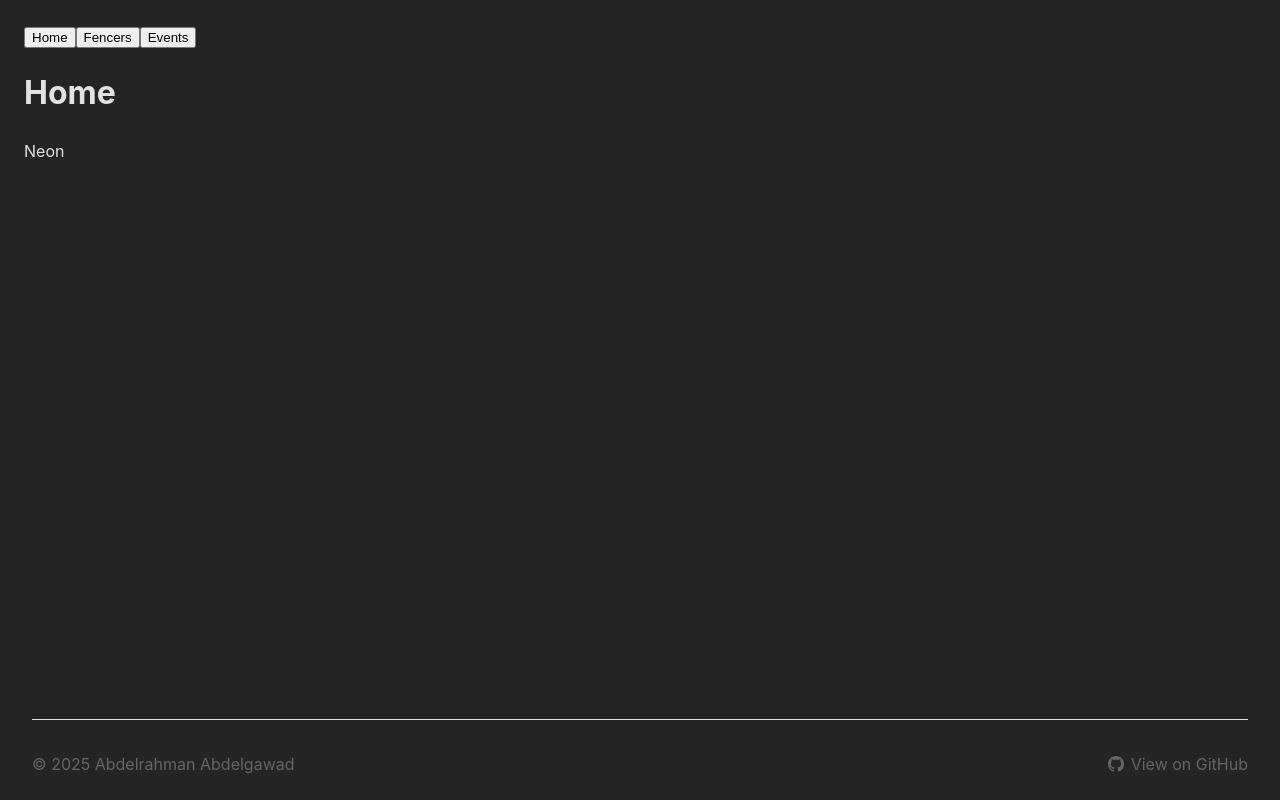
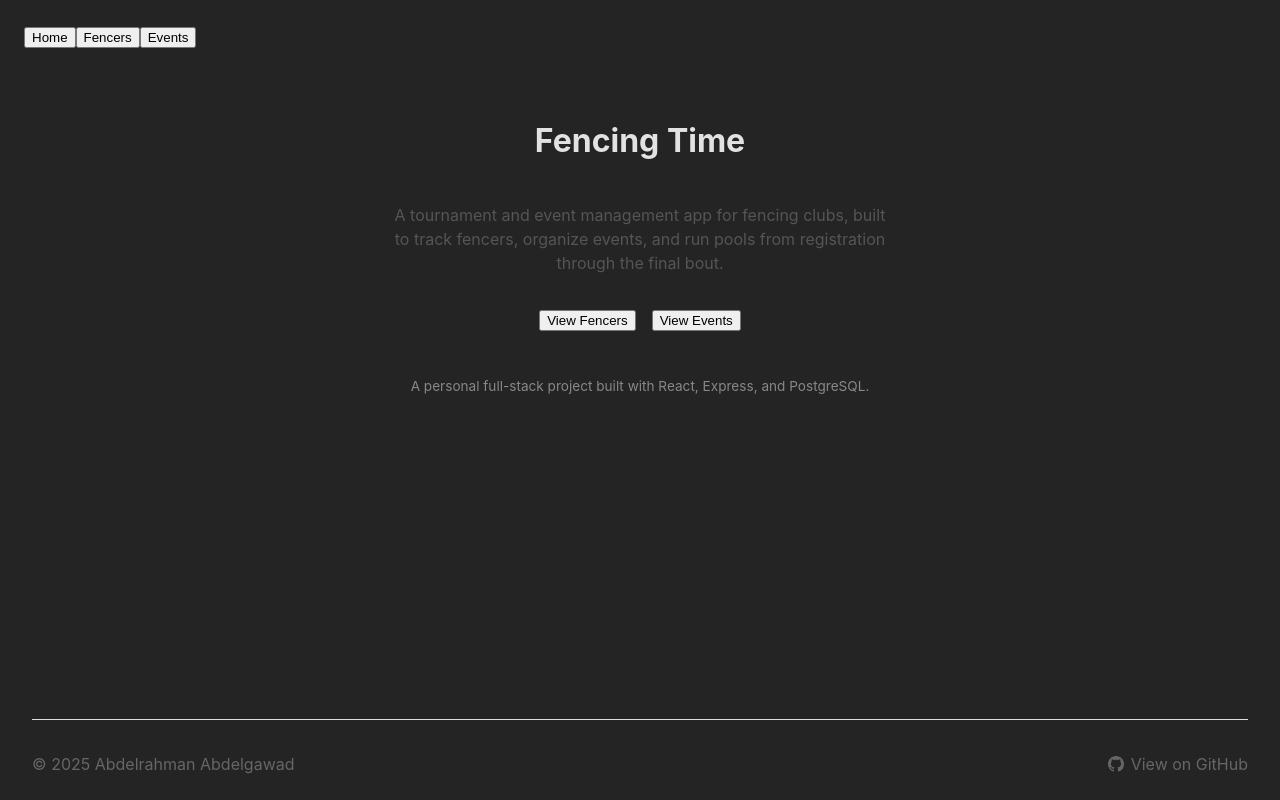
Before and after one commit to AbdelAbdel78/FencingTimeClone, a React (Vite) app: page / in a window 1280 px wide. Built offline with nearby package versions, Linux system fonts and the light colour scheme; no server answers.

Commit message:
added home page content and styling

```diff
--- /dev/null
+++ b/src/components/Home.css
@@ -0,0 +1,25 @@
+.home {
+	display: flex;
+	flex-direction: column;
+	align-items: center;
+	text-align: center;
+	padding: 3rem 1rem;
+}
+
+.home-subtitle {
+	max-width: 500px;
+	color: #555;
+	margin: 1rem 0 2rem;
+	line-height: 1.5;
+}
+
+.home-links {
+	display: flex;
+	gap: 1rem;
+	margin-bottom: 2rem;
+}
+
+.home-note {
+	font-size: 0.85rem;
+	color: #888;
+}
--- a/src/components/Home.jsx
+++ b/src/components/Home.jsx
@@ -1,14 +1,31 @@
-import Header from "./Header"
-import Footer from "./Footer"
-
+import { Link } from "react-router-dom";
+import "./Home.css";
 
 function Home() {
-    return (
-        <div>
-			<h1>Home</h1>
-            <p>Neon</p>
-        </div>
-    )
+	return (
+		<div className="home">
+			<h1>Fencing Time</h1>
+			<p className="home-subtitle">
+				A tournament and event management app for fencing clubs, built
+				to track fencers, organize events, and run pools from
+				registration through the final bout.
+			</p>
+
+			<div className="home-links">
+				<Link to="/fencers">
+					<button>View Fencers</button>
+				</Link>
+				<Link to="/events">
+					<button>View Events</button>
+				</Link>
+			</div>
+
+			<p className="home-note">
+				A personal full-stack project built with React, Express, and
+				PostgreSQL.
+			</p>
+		</div>
+	);
 }
 
-export default Home
+export default Home;
```
